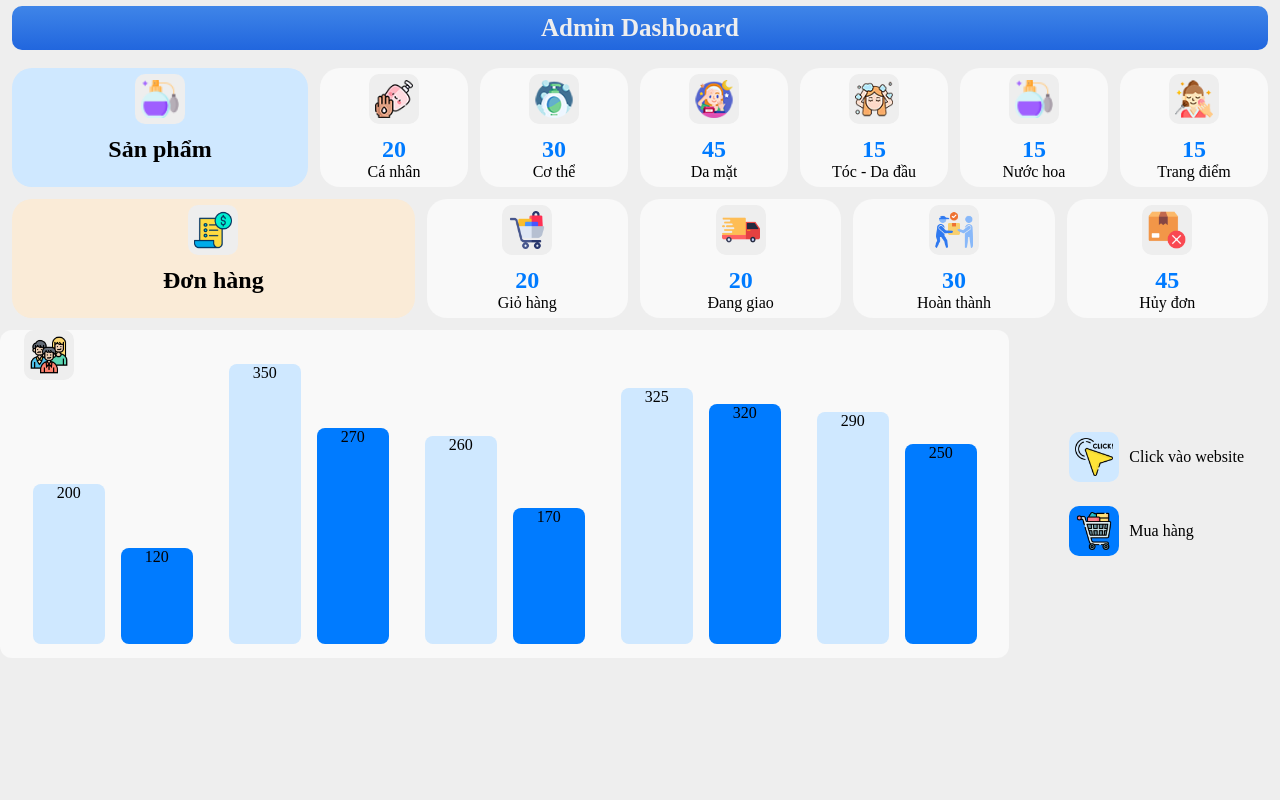
After one commit to HoL0ngg/web2, a PHP site: page /admin/home.php in a window 1280 px wide. The commit adds this page. Run offline with PHP 8.4, Linux system fonts and the light colour scheme.

Commit message:
Quy: them vai file cua admin va lam UI dashboard cho admin

```diff
--- a/admin.php
+++ b/admin.php
@@ -26,7 +26,7 @@
             <div id="menu">
                 <ul>
                     <li class="active">
-                        <a href="admin.php">
+                        <a href="admin.php?page=admin_home">
                             <i class="fa-solid fa-house"></i>
                             <span class="text">Trang tổng quan</span>
                         </a>
@@ -118,9 +118,11 @@
                     include('order.php');
                 } elseif ($page == 'thongke') {
                     include('thongke.php');
+                } else {
+                    include('admin/home.php');
                 }
             } else {
-                include('product.php');
+                include('admin/home.php');
             }
             ?>
         </div>
--- /dev/null
+++ b/admin/home.php
@@ -0,0 +1,157 @@
+<!DOCTYPE html>
+<html lang="en" lang="vi">
+<head>
+    <meta charset="UTF-8">
+    <meta name="viewport" content="width=device-width, initial-scale=1.0">
+
+    <link rel="stylesheet" href="admin_style/style.css">
+    <title>Admin homepage</title>
+
+</head>
+<body>
+
+    <div id="wrap">
+        <section id="content">
+            <!-- MAIN -->
+            <main>
+                <!-- DASHBOARD PAGE -->
+                <div class="main-item" id="main__dashboard">
+                    <nav>
+                        <div id="site-name">Admin Dashboard</div>
+
+                    </nav>
+                    <div class="products-orders">
+                        <div class="products">
+                            <ul class="box-product">
+                                <li class="general">
+                                    <img class="product__icon icon " src="./img/nuochoa.webp" alt="Product">
+                                    <span class="product__text text">
+                                        <h1>Sản phẩm</h1>
+                                    </span>
+                                </li>
+                                <li class="canhan">
+                                    <img class="product__icon icon" src="./img/chamsoccanhan.webp" alt="Image">
+                                    <span class="product__text text">
+                                        <h2>20</h2>
+                                        <p>Cá nhân</p>
+                                    </span>
+                                </li>
+                                <li class="cothe">
+                                    <img class="product__icon icon" src="./img/chamsoccothe.webp" alt="Image">
+                                    <span class="product__text text">
+                                        <h2>30</h2>
+                                        <p>Cơ thể</p>
+                                    </span>
+                                </li>
+                                <li class="damat">
+                                    <img class="product__icon icon" src="./img/chamsocdamat.webp" alt="Image">
+                                    <span class="product__text text">
+                                        <h2>45</h2>
+                                        <p>Da mặt</p>
+                                    </span>
+                                </li>
+                                <li class="tocdadau">
+                                    <img class="product__icon icon" src="./img/chamsoctocdadau.webp" alt="Image">
+                                    <span class="product__text text">
+                                        <h2>15</h2>
+                                        <p>Tóc - Da đầu</p>
+                                    </span>
+                                </li>
+                                <li class="nuochoa">
+                                    <img class="product__icon icon" src="./img/nuochoa.webp" alt="Image">
+                                    <span class="product__text text">
+                                        <h2>15</h2>
+                                        <p>Nước hoa</p>
+                                    </span>
+                                </li>
+                                <li class="trangdiem">
+                                    <img class="product__icon icon" src="./img/trangdiem.webp" alt="Image">
+                                    <span class="product__text text">
+                                        <h2>15</h2>
+                                        <p>Trang điểm</p>
+                                    </span>
+                                </li>
+                            </ul>
+                        </div>
+                        <div class="order">
+                            <ul class="box-order">
+                                <li class="general">
+                                    <img class="order__icon icon" src="./img/order_bill.png" alt="Order">
+                                    <span class="order__text text">
+                                        <h1>Đơn hàng</h1>
+                                    </span>
+                                </li>
+                                <li class="cart">
+                                    <img class="order__icon icon " src="./img/order_shopping-cart.png" alt="Cart">
+                                    <span class="order__text text">
+                                        <h2>20</h2>
+                                        <p>Giỏ hàng</p>
+                                    </span>
+                                </li>
+                                <li class="delivery">
+                                    <img class="order__icon icon" src="./img/order_delivery-truck.png" alt="Delivery">
+                                    <span class="order__text text">
+                                        <h2>20</h2>
+                                        <p>Đang giao</p>
+                                    </span>
+                                </li>
+                                <li class="success">
+                                    <img class="order__icon icon" src="./img/order_recieved.png" alt="Success">
+                                    <span class="order__text text">
+                                        <h2>30</h2>
+                                        <p>Hoàn thành</p>
+                                    </span>
+                                </li>
+                                <li class="failed">
+                                    <img class="order__icon icon" src="./img/order_failed.png" alt="Failed">
+                                    <span class="order__text text">
+                                        <h2>45</h2>
+                                        <p>Hủy đơn</p>
+                                    </span>
+                                </li>
+                            </ul>
+                        </div>
+                    </div>
+
+                    <div class="customers">
+                        <li class="customer__chart--name">
+                            <img class="customer__icon icon" src="./img/customer.png" alt="Customer">
+                            <span class="customer__text text">
+                            </span>
+                        </li>
+                        <div class="customer__chart">
+                            <div class="item item--click" style="--counter: 20" >200</div>
+                            <div class="item item--purchase" style="--counter: 12" >120</div>
+                            <div class="item item--click" style="--counter: 35" >350</div>
+                            <div class="item item--purchase" style="--counter: 27" >270</div>
+                            <div class="item item--click" style="--counter: 26" >260</div>
+                            <div class="item item--purchase" style="--counter: 17" >170</div>
+                            <div class="item item--click" style="--counter: 32" >325</div>
+                            <div class="item item--purchase" style="--counter: 30" >320</div>
+                            <div class="item item--click" style="--counter: 29" >290</div>
+                            <div class="item item--purchase" style="--counter: 25" >250</div>
+
+                        </div>
+
+                        <div class="customer__note">
+                                <li>
+                                    <img class="note_icon--click icon" src="./img/customer_click.png" alt="Click">
+                                    <span class="note__text text">
+                                        Click vào website
+                                    </span>
+                                </li>
+                                <li>
+                                    <img class="note_icon--purchase icon" src="./img/customer_order.png" alt="Order">
+                                    <span class="note__text text">
+                                        Mua hàng
+                                    </span>
+                                </li>
+                        </div>
+
+                    </div>
+                </div>
+            </main>
+        </section>
+    </div>
+</body>
+</html>
--- /dev/null
+++ b/admin_style/style.css
@@ -0,0 +1,323 @@
+* {
+    padding: 0;
+    margin: 0;
+    border: none;
+    box-sizing: border-box;
+}
+:root {
+    --light: #f9f9f9;
+    --blue: #007BFF;
+    --light-blue: #cfe8ff;
+    --grey: #eee;
+    --dark-grey: #aaaaaa;
+    --dark: #342e37;
+    --red: #dc3545;
+    --border: #e0e0e0;
+    --text: #333;
+    --accent: #007bff;
+    --input-bg: #ffffff;
+    --hover: #f8f9fa;
+    --green: #28a745;
+    --gray: #6c757d;
+    --yellow: #ffc107;
+}
+a {
+    text-decoration: none;
+}
+li {
+    list-style-type: none;
+}
+body {
+    background: var(--grey);
+}
+#wrap{
+	display: flex;
+	flex-wrap: wrap;
+}
+
+/* CONTENT */
+#content {
+    height: 100vh;
+    position: relative;
+    width: calc(100% - 0px);
+    /* left: 250px; */
+    transition: 0.3s ease;
+}
+
+
+/* NAVBAR */
+#content nav {
+    height: 56px;
+    background: var(--grey);
+    font-size: 25px;
+    padding: 0 12px;
+
+    display: flex;
+    align-items: center;
+    justify-content: space-around;
+    /* grid-gap: 24px; */
+}
+#content nav #site-name {
+    /* position: absolute; */
+    /* width: 60%; */
+    min-width: fit-content;
+    height: 80%;
+    /* margin-left: 24px; */
+    color: var(--grey);
+    border-radius: 10px;
+    background-image: linear-gradient(0, #2166DE, #3F85E8);
+    font-weight: bold;
+    display: flex;
+    flex-grow: 1;
+    justify-content: center;
+    align-items: center;
+}
+/* END NAVBAR */
+
+/* MAIN */
+/* MAIN__DASHBOARD */
+#content main {
+    width: 100%;
+    /* 56px: navbar */
+    height: calc(100vh - 56px);
+    display: flex;
+    flex-direction: column;
+}
+#content main .box-product{
+    height: 20%;
+    margin: 12px ;
+    display: grid;
+    /* grid-template-columns: repeat(auto-fit, min-max(200px, 1fr)); */
+    grid-template-columns: 2fr repeat(6, 1fr);
+    grid-gap: 12px;
+}
+#content main .box-order{
+    height: 20%;
+    margin: 12px;
+    display: grid;
+    /* grid-template-columns: repeat(auto-fit, min-max(200px, 1fr)); */
+    grid-template-columns: 2fr repeat(4, 1fr);
+    grid-gap: 12px;
+}
+#content main .products-orders .products,
+#content main .products-orders .orders{
+    margin-bottom: 6px;
+}
+#content main .products-orders li{
+    padding: 6px;
+    background: var(--light);
+    border-radius: 20px;
+    display: flex;
+    align-items: center;
+    grid-gap: 12px;
+    flex-direction: column;
+    text-align: center;
+
+}
+#content main .products-orders li .text {
+    white-space: normal;
+    text-align: center;
+    overflow: hidden;
+    text-overflow: ellipsis;
+    word-wrap: break-word;
+}
+#content main .box-order li .text {
+    white-space: nowrap;
+}
+
+#content main .products-orders li .text h2 {
+    text-align: center;
+    color: var(--blue);
+    margin: 0px;
+}
+#content main .products-orders li .icon ,
+#content main .customers li .icon{
+    padding: 6px;
+    width: 50px;
+    height: 50px;
+    border-radius: 10px;
+    background: var(--grey);
+    align-items: center;
+}
+#content main .products-orders .box-product .general {
+    background: var(--light-blue);
+}
+#content main .products-orders .box-order .general {
+    background-color:antiquewhite;
+}
+
+/* CUSTOMER */
+#content main .customers {
+    display: flex;
+    flex-direction: row;
+    justify-content: space-between;
+    /* flex-wrap: wrap; */
+    gap: 24px;
+}
+
+#content main .customers .customer__chart--name{
+    position: absolute;
+    padding: 0 24px;
+    border-radius: 12px;
+
+    display: flex;
+
+    align-items: center;
+    grid-gap: 12px;
+}
+/* #content main .customers .customer__note  {
+    flex: 1;
+    display: flex;
+    flex-direction: column;
+} */
+#content main .customers .customer__note  {
+    display: flex;
+    flex-direction: column;
+    justify-content: center;
+    margin: 24px;
+}
+#content main .customers .customer__note li {
+    display: flex;
+    align-items: center;
+    gap: 10px;
+    margin: 12px;
+}
+#content main .customers li .note_icon--click{
+    background: var(--light-blue);
+}
+#content main .customers li .note_icon--purchase{
+    background: var(--blue);
+}
+/* CHART */
+#content main .customer__chart {
+    flex: 2;
+    display: flex;
+    align-items: flex-end;
+    justify-content: center;
+    /* max-width: 80%; */
+    background: var(--light);
+    border-radius: 12px;
+    padding: 12px;
+    gap: 12px;
+    padding-top: 32px;
+}
+#content main .customer__chart .item {
+    width: 72px;
+    /* Không hoạt động với calc()..., chỉ hoạt động khi height rõ ràng */
+    /* height: var(--counter); */
+    /* Chuyển đổi chiều cao thành tỷ lệ phần trăm của view height */
+    height: calc(var(--counter) * 1vh);
+
+    margin: 2px;
+    text-align: center;
+    border-radius: 8px;
+}
+#content main .customer__chart .item--click {
+    background: var(--light-blue);
+    margin-left: 12px;
+}
+#content main .customer__chart .item--purchase {
+    background: var(--blue);
+    margin-right: 12px;
+}
+
+/* Responsive Design: Khi màn hình nhỏ hơn 768px */
+@media (min-width: 768px){
+    #content main .customer__chart {
+        max-width: 80%;
+    }
+}
+@media (max-width: 888px) {
+    #content main .box-product,
+    #content main .box-order {
+        grid-template-columns: repeat(auto-fit, minmax(100%, 1fr));
+    }
+
+    #content main .products-orders li {
+        justify-content: center;
+        flex-direction: column;
+    }
+
+    #content main .products-orders li .icon {
+        margin: 0 auto;
+    }
+    #content main .customers {
+        flex-direction: column;
+        flex-wrap: wrap;
+    }
+
+    #content main .customer__chart {
+        width: 100%;
+        margin-bottom: 12px;
+    }
+
+
+    #content main .customer__chart {
+        gap: 4px;
+    }
+
+    #content main .customer__chart .item {
+        max-width: 50px;
+        align-items: center;
+    }
+
+}
+
+@media (max-width: 1200px) {
+    #content main .customer__chart {
+        gap: 6px;
+    }
+
+    #content main .customer__chart .item {
+        max-width: 60px;
+    }
+    #content main .customers {
+        flex-direction: column;
+    }
+
+    #content main .customer__chart {
+        width: 100%;
+        margin-bottom: 12px;
+    }
+
+
+    #content main .customer__chart {
+        gap: 4px;
+    }
+
+    #content main .customer__chart .item {
+        max-width: 80px;
+        align-items: center;
+    }
+}
+
+
+
+@media (max-width: 576px) {
+    #content main .customer__chart {
+        flex-wrap: nowrap;
+        justify-content: center;
+    }
+}
+
+@keyframes slideInLeft {
+    from {
+        opacity: 0;
+        transform: translateX(100% + 32px);
+    }
+    to {
+        opacity: 1;
+        transform: translateX(0);
+    }
+}
+
+@keyframes fadeOut {
+    to {
+        opacity: 0;
+        transform: translateY(-20px);
+    }
+}
+
+/* END CHART */
+/* END CUSTOMER */
+/* END MAIN__DASHBOARD */
```
Also changed, not shown: admin_style/home.css (added), img/customer.png (added), img/customer_click.png (added), img/customer_order.png (added), img/order_bill.png (added), img/order_delivery-truck.png (added), img/order_failed.png (added), img/order_recieved.png (added), img/order_shopping-cart.png (added).
